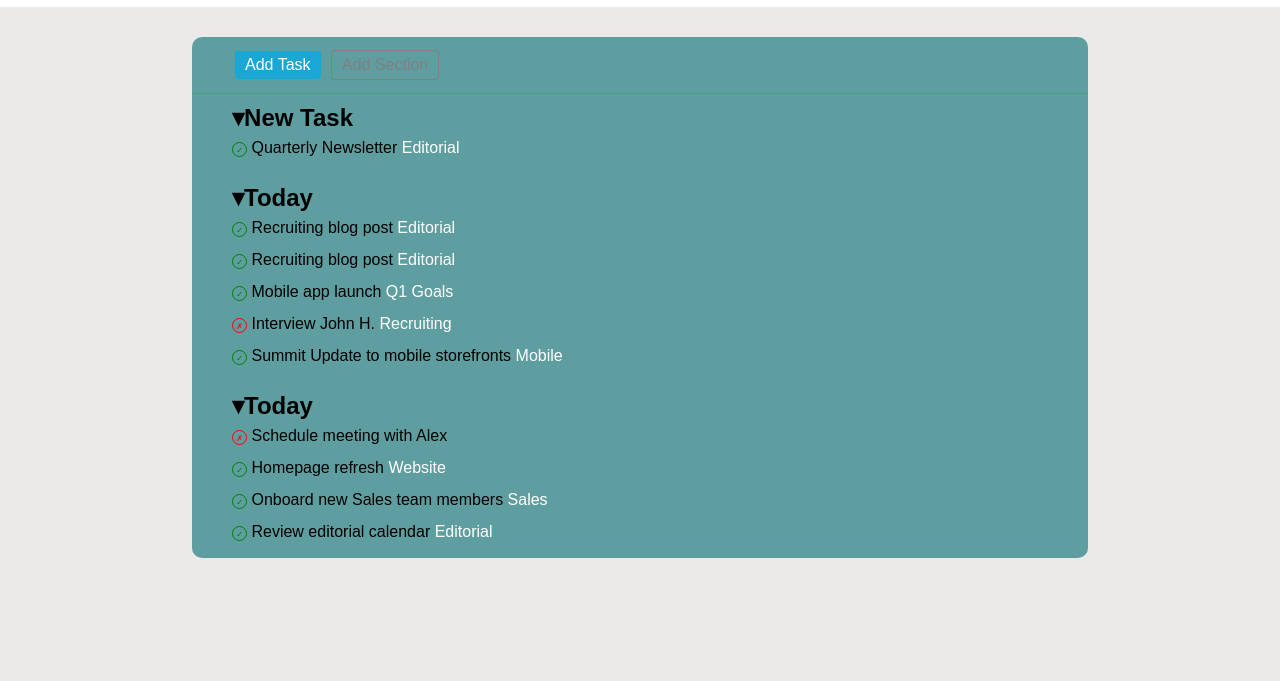
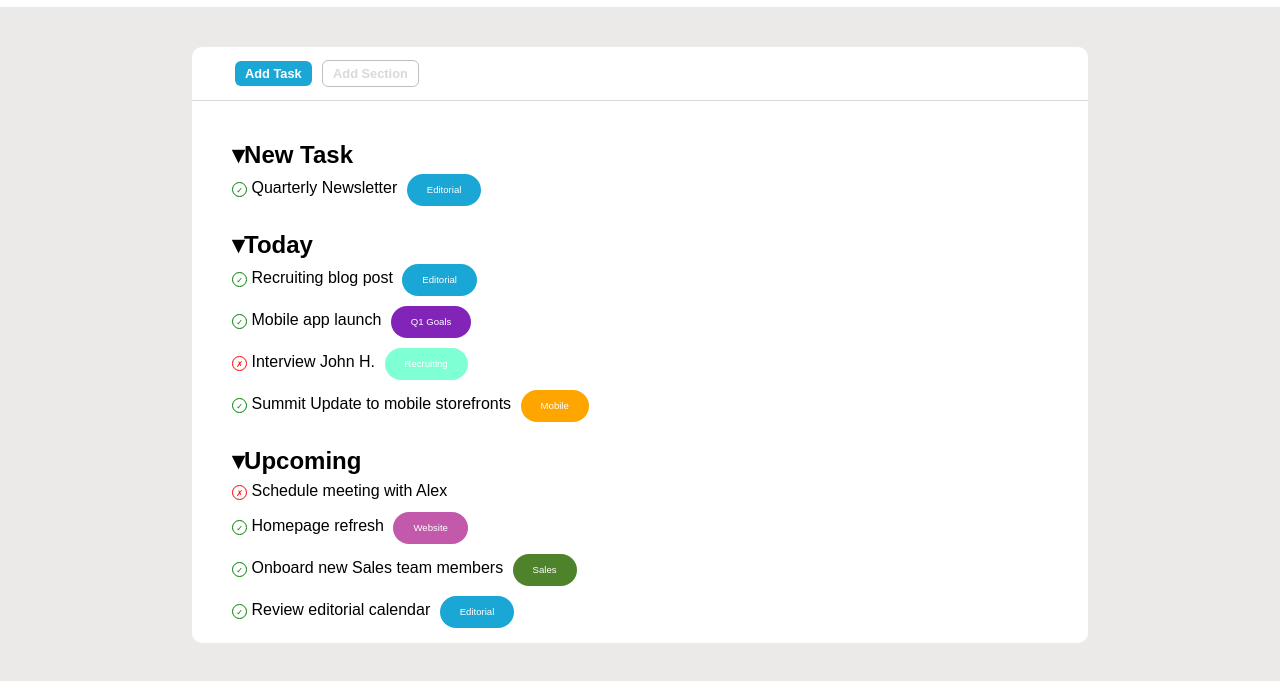
Before and after one commit to Valerio-Catellani/html-css-toboolist, a plain HTML site: page index.html in a window 1280 px wide. Shown: the part 71-752 px from the top of the page. Drawn offline with Linux system fonts and the light colour scheme.

Commit message:
aggiunti i riquadri ai vari elementi e sistemato le distanze

```diff
--- a/index.html
+++ b/index.html
@@ -22,7 +22,7 @@
       <div class="user_button element_line white_color bg_lightblue">
         Add Task
       </div>
-      <div class="user_button element_line grey_color border_grey">
+      <div class="user_button element_line grey_transparent_color  border_grey">
         Add Section
       </div>
     </div>
@@ -35,7 +35,7 @@
             &#10003
           </div>
           <p class="element_line">Quarterly Newsletter</p>
-          <div class="marked white_color element_line">
+          <div class="marked white_color element_line bg_lightblue">
             Editorial
           </div>
         </li>
@@ -50,16 +50,7 @@
             &#10003
           </div>
           <p class="element_line">Recruiting blog post</p>
-          <div class="marked white_color element_line">
-            Editorial
-          </div>
-        </li>
-        <li>
-          <div class="check element_line border_green green_color">
-            &#10003
-          </div>
-          <p class="element_line">Recruiting blog post</p>
-          <div class="marked white_color element_line">
+          <div class="marked white_color element_line bg_lightblue">
             Editorial
           </div>
         </li>
@@ -68,7 +59,7 @@
             &#10003
           </div>
           <p class="element_line">Mobile app launch</p>
-          <div class="marked white_color element_line">
+          <div class="marked white_color element_line bg_purple">
             Q1 Goals
           </div>
         </li>
@@ -77,7 +68,7 @@
             &#10007
           </div>
           <p class="element_line">Interview John H.</p>
-          <div class="marked white_color element_line">
+          <div class="marked white_color element_line bg_acquamarine">
             Recruiting
           </div>
         </li>
@@ -86,7 +77,7 @@
             &#10003
           </div>
           <p class="element_line">Summit Update to mobile storefronts</p>
-          <div class="marked white_color element_line">
+          <div class="marked white_color element_line bg_orange">
             Mobile
           </div>
         </li>
@@ -94,7 +85,7 @@
     </section>
 
     <section class="tasks element_padding">
-      <h2>&blacktriangledown;Today</h2>
+      <h2>&blacktriangledown;Upcoming</h2>
       <ul>
         <li>
           <div class="check element_line border_red red_color">
@@ -107,7 +98,7 @@
             &#10003
           </div>
           <p class="element_line">Homepage refresh</p>
-          <div class="marked white_color element_line">
+          <div class="marked white_color element_line bg_pink">
             Website
           </div>
         </li>
@@ -116,7 +107,7 @@
             &#10003
           </div>
           <p class="element_line">Onboard new Sales team members</p>
-          <div class="marked white_color element_line">
+          <div class="marked white_color element_line bg_lightgreen">
             Sales
           </div>
         </li>
@@ -125,7 +116,7 @@
             &#10003
           </div>
           <p class="element_line">Review editorial calendar</p>
-          <div class="marked white_color element_line">
+          <div class="marked white_color element_line bg_lightblue">
             Editorial
           </div>
         </li>
--- a/sources/css/style.css
+++ b/sources/css/style.css
@@ -23,12 +23,32 @@ body {
   background-color: rgb(27, 167, 214);
 }
 
+.bg_purple {
+  background-color: rgb(130, 36, 184);
+}
+
+.bg_acquamarine {
+  background-color: aquamarine;
+}
+
+.bg_orange {
+  background-color: orange;
+}
+
+.bg_pink {
+  background-color: rgb(194, 89, 171);
+}
+
+.bg_lightgreen {
+  background-color: rgb(78, 131, 43);
+}
+
 .white_color {
   color: white;
 }
 
-.grey_color {
-  color: grey;
+.grey_transparent_color {
+  color: rgba(128, 128, 128, 0.3);
 }
 
 .green_color {
@@ -40,7 +60,7 @@ body {
 }
 
 .border_grey {
-  border: 1px solid grey;
+  border: 1px solid rgba(128, 128, 128, 0.5);
 }
 
 .border_green {
@@ -71,25 +91,27 @@ h1 {
 /************* MAIN **************/
 
 main {
-  background-color: cadetblue;
+  background-color: white;
   width: 70%;
-  margin: 30px auto;
+  margin: 40px auto;
   border-radius: 10px;
 }
 
 #user_bar {
-
   border-top-left-radius: 10px;
   border-top-right-radius: 10px;
   padding-top: 10px;
   padding-bottom: 10px;
-  border-bottom: 1px solid grey;
+  border-bottom: 1px solid rgba(128, 128, 128, 0.3);
+  margin-bottom: 30px;
 }
 
 .user_button {
+  font-size: 0.8rem;
+  font-weight: 600;
   margin: 3px;
   padding: 5px 10px;
-  border-radius: 3px;
+  border-radius: 6px;
 }
 
 ul {
@@ -105,3 +127,10 @@ ul {
   font-size: 0.5rem;
   line-height: 15px;
 }
+
+.marked {
+  border-radius: 30px;
+  font-size: 0.6rem;
+  margin: 5px;
+  padding: 0 20px;
+}
```
